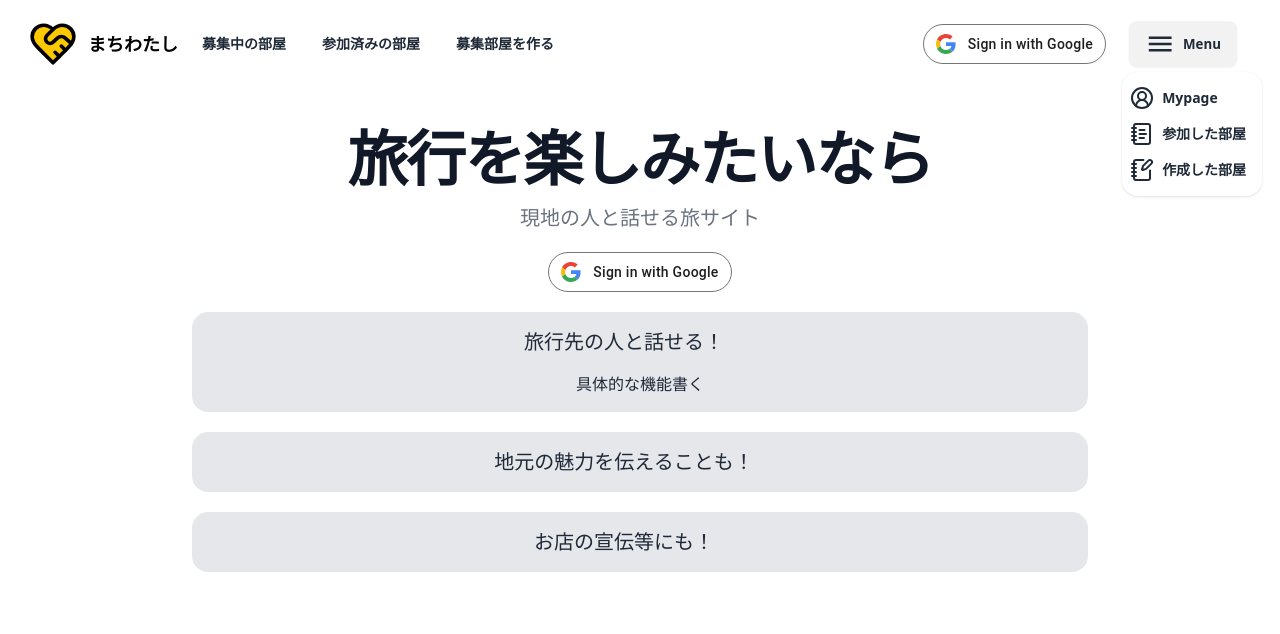
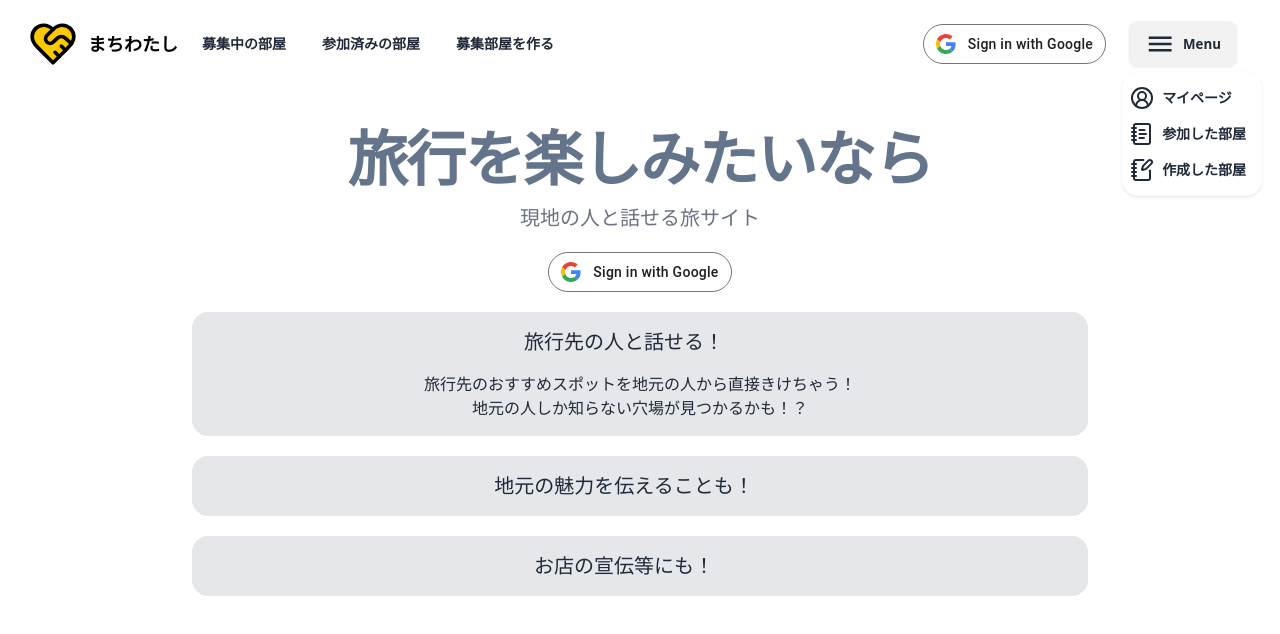
Before and after one commit to iyoshi-rgb/HackSon, a React (Create React App) app: page / in a window 1280 px wide. Both pictures are taken after a click on the heading "Menu". Shown: the top 634 px of the page. Built offline with nearby package versions, Linux system fonts and the light colour scheme; no server answers.

Commit message:
fix homepage

```diff
--- a/src/layouts/Header.tsx
+++ b/src/layouts/Header.tsx
@@ -115,7 +115,7 @@ export const Header = () => {
                 <ul className="dropdown-content z-[1] menu p-2 font-semibold shadow bg-base-100 rounded-box ">
                   <Link to={"/profile"} className="flex flex-row items-center">
                     <CircleUserRound />
-                    <li className="p-2">Mypage</li>
+                    <li className="p-2">マイページ</li>
                   </Link>
                   <Link to={"/roomlist"} className="flex flex-row items-center">
                     <NotebookText />
@@ -131,7 +131,7 @@ export const Header = () => {
                   {isLoggedIn && (
                     <Link to={"/chat"} className="flex flex-row items-center">
                       <MessageSquareText />
-                      <li className="p-2">chat</li>
+                      <li className="p-2">チャット</li>
                     </Link>
                   )}
                 </ul>
@@ -168,7 +168,7 @@ export const Header = () => {
               {isLoggedIn && (
                 <Link to={"/chat"} className="flex flex-row items-center">
                   <MessageSquareText />
-                  <li className="p-2">chat</li>
+                  <li className="p-2">チャット</li>
                 </Link>
               )}
             </ul>
--- a/src/layouts/login/Accordion.tsx
+++ b/src/layouts/login/Accordion.tsx
@@ -9,7 +9,8 @@ const Accordion = () => {
           旅行先の人と話せる！
         </div>
         <div className="collapse-content">
-          <p>具体的な機能書く</p>
+          <p>旅行先のおすすめスポットを地元の人から直接きけちゃう！</p>
+          <p>地元の人しか知らない穴場が見つかるかも！？</p>
         </div>
       </div>
       <div className="collapse bg-gray-200 mb-5">
--- a/src/layouts/login/top.tsx
+++ b/src/layouts/login/top.tsx
@@ -4,7 +4,7 @@ export const Top = () => {
   return (
     <div className="mt-5">
       <div className="">
-        <h1 className="text-4xl font-bold tracking-tight text-gray-900 sm:text-6xl">
+        <h1 className="text-4xl font-bold tracking-tight text-slate-500 sm:text-6xl">
           旅行を楽しみたいなら
         </h1>
         <p className="mt-4 text-xl text-gray-500">現地の人と話せる旅サイト</p>
```
